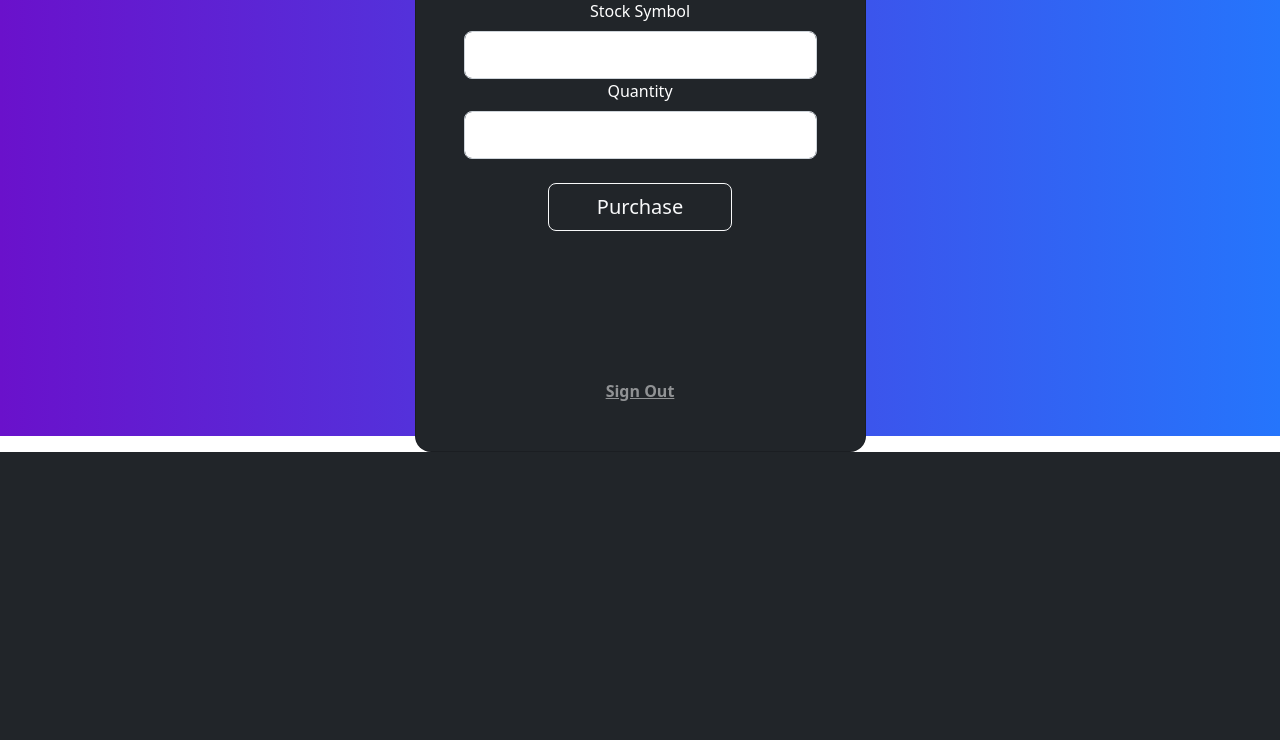
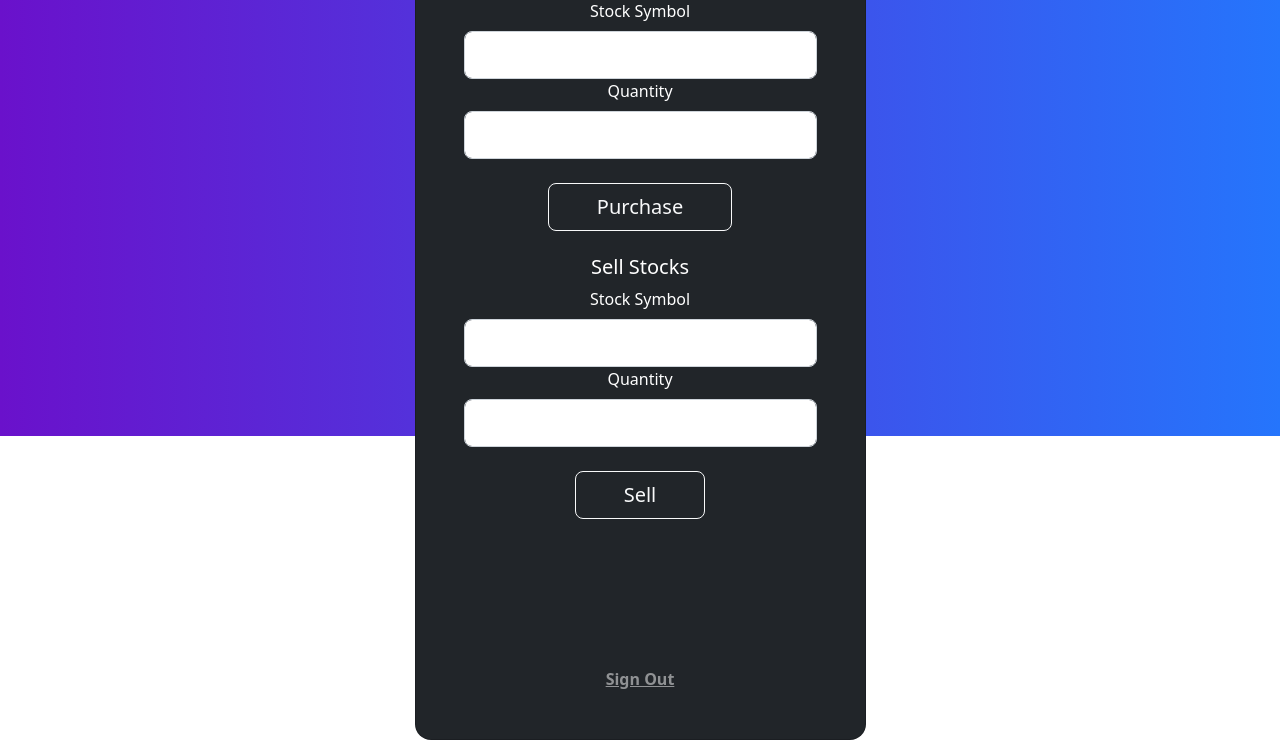
Before and after one commit to CS222-UIUC/course-project-vegetationorange, a Flask app: template templates/dash.html in a window 1280 px wide. Shown: the part 420-1160 px from the top of the page. Before the commit the page ends 872 px from the top, so only its background shows below. Run offline with Flask 2, Linux system fonts and the light colour scheme; the template is opened without the code that fills it, so the values that code supplies are empty; parts of the project's set-up code (start-up, migrations or seed data) failed here and were passed over.

Commit message:
Add selling functionality

```diff
--- a/server.py
+++ b/server.py
@@ -130,5 +130,55 @@ def purchase():
     return render_template("dash.html",message=message, username = username, info=new_obj, net_worth=net_worth)
 
 
+@app.route("/sell", methods = ["POST"])
+def sell():
+    message = None
+    stock_symbol = request.form['stock_symbol'].upper()
+    quantity = float(request.form['quantity'])
+    username = request.form['username']
+    stock_info = json.loads(apis.finnhub_requests.get_realtime_stock_data(stock_symbol.upper()))
+    data = db.reference('users/').get()
+    if(stock_info['d'] == None):
+        print("Stock cannot be found")
+        message = "Stock cannot be found"
+        ref = db.reference("/users/")
+        user_object = ref.get()[username]
+        net_worth, new_obj = user_stock_info(user_object)
+        return render_template("dash.html", message=message, username=username, info=new_obj, net_worth = net_worth)
+    if (stock_symbol not in data[username]["assets"]):
+        print("You don't own this stock")
+        message = "You don't own this stock"
+        ref = db.reference("/users/")
+        user_object = ref.get()[username]
+        net_worth, new_obj = user_stock_info(user_object)
+        return render_template("dash.html", message=message, username=username, info=new_obj, net_worth = net_worth)
+
+    price = float(stock_info['c'])
+    cash = float(data[username]["assets"]["cash"])
+
+    cash += price * quantity
+    quantity = data[username]["assets"][stock_symbol] - quantity
+    if quantity == 0:
+        ref = db.reference("/users/")
+        stock = ref.child(username).child("assets").child(stock_symbol)
+        stock.delete()
+        ref.child(username).child("assets").update({"cash": cash})
+    elif quantity < 0:
+        print("You do not own enough of this stock")
+        message = "You do not own enough of this stock"
+        ref = db.reference("/users/")
+        user_object = ref.get()[username]
+        net_worth, new_obj = user_stock_info(user_object)
+        return render_template("dash.html", message=message, username=username, info=new_obj, net_worth = net_worth)
+    else:
+        ref = db.reference("/users/")
+        ref.child(username).child("assets").update({"cash": cash, stock_symbol: quantity})
+
+    user_object = ref.get()[username]
+    net_worth, new_obj = user_stock_info(user_object)
+    return render_template("dash.html",message=message, username = username, info=new_obj, net_worth=net_worth)
+
+
+
 if __name__ == '__main__':
     app.run(host="127.0.0.1", debug=True)
--- a/templates/dash.html
+++ b/templates/dash.html
@@ -86,9 +86,21 @@
                         <label class="form-label" for="symbol">Stock Symbol</label>
                         <input type="text" name="stock_symbol" id="symbol" class="form-control form-control-lg" required/>
                         <label class="form-label" for="symbol">Quantity </label>
-                        <input type= "number" name="quantity" id="quantity" class="form-control form-control-lg" required/>
+                        <input type= "number" name="quantity" id="quantity" min="1" class="form-control form-control-lg" required/>
                     </div>
                     <button class="btn btn-outline-light btn-lg px-5" type="submit">Purchase</button>
+                </form>
+                <br>
+                <h5 class="text-white-25">Sell Stocks</h5>
+                <form method="post" action="{{url_for('sell')}}">
+                    <input type="hidden" name = "username" value = {{ username }} />
+                    <div class="form-outline form-white mb-4">
+                        <label class="form-label" for="symbol">Stock Symbol</label>
+                        <input type="text" name="stock_symbol" id="symbol" class="form-control form-control-lg" required/>
+                        <label class="form-label" for="symbol">Quantity </label>
+                        <input type= "number" name="quantity" id="quantity" min="1" class="form-control form-control-lg" required/>
+                    </div>
+                    <button class="btn btn-outline-light btn-lg px-5" type="submit">Sell</button>
                 </form>
 
                 <div>
```
